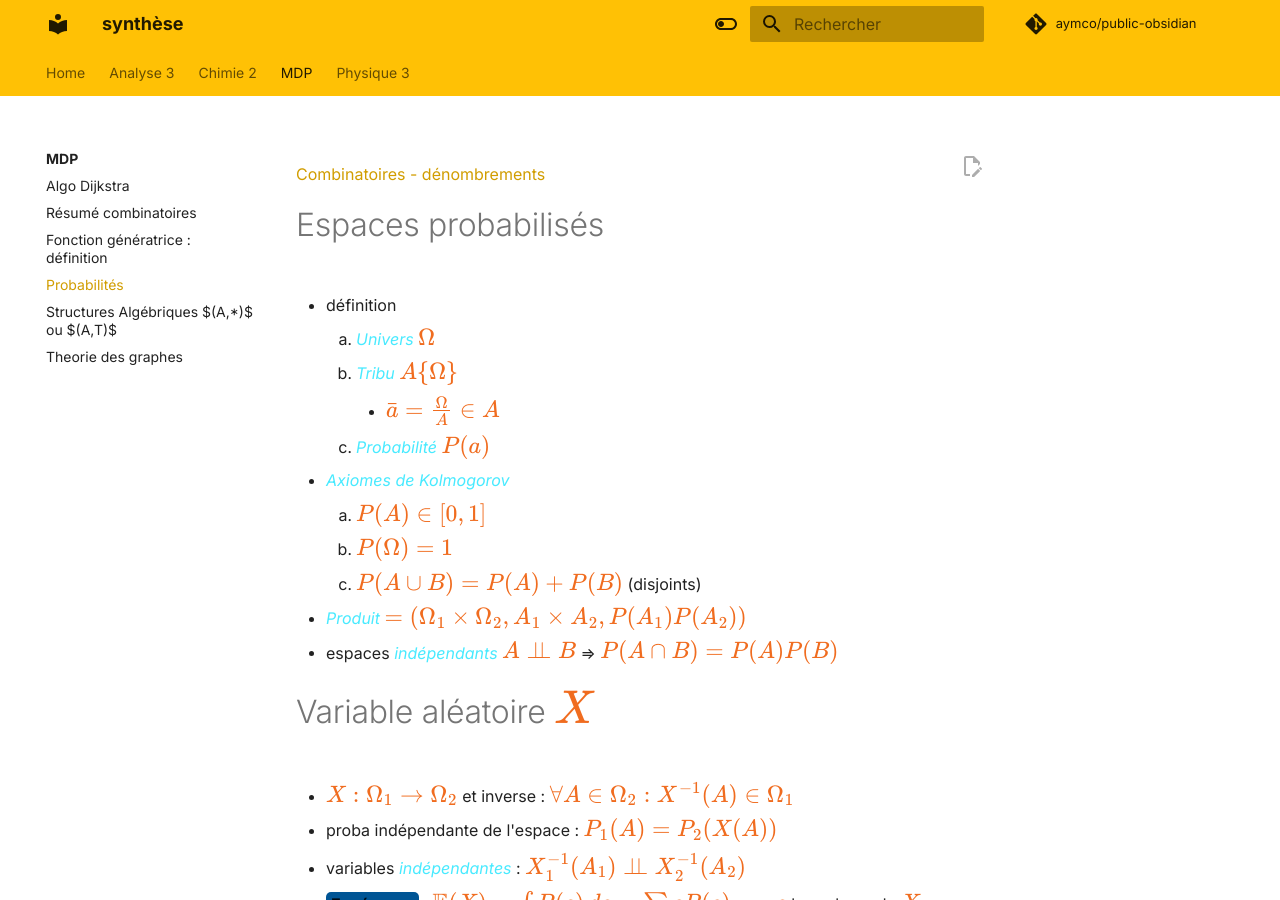
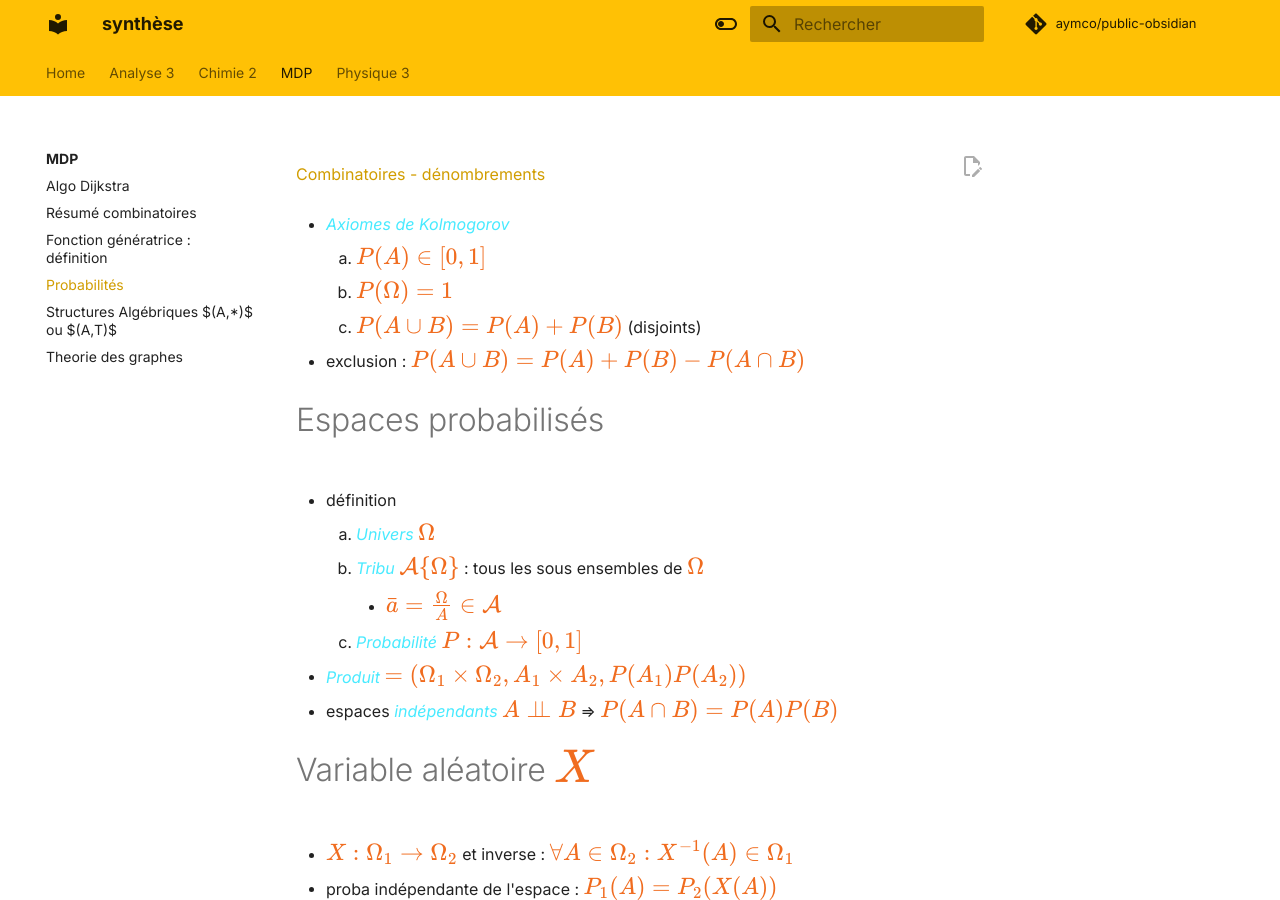
Before and after one commit to Aymco/public-obsidian, an MkDocs documentation site: the page built from docs/MDP/Probabilités.md, in a window 1280 px wide and 900 px high. Built offline with MkDocs 1.6.1 and Material for MkDocs 9.7.7, drawn with Linux system fonts in a browser that asks for light colours; comment, search, counter and statistics services are not loaded.

Commit message:
PUSH NOTE : Probabilités.md

```diff
--- a/docs/MDP/Probabilités.md
+++ b/docs/MDP/Probabilités.md
@@ -2,22 +2,26 @@
 share: true
 category: MDP
 created: 2023-12-16
-updated: 2024-01-04
+updated: 2024-01-05
 ---
 
 [Combinatoires - dénombrements](Combinatoires%20-%20d%C3%A9nombrements.md)
-# Espaces probabilisés
 
-- définition
-	1. *Univers* $\Omega$
-	2. *Tribu* $A \{ \Omega \}$
-		- $\bar{a}=\frac{\Omega}{A} \in A$
-	1. *Probabilité* $P(a)$
 
 - *Axiomes de Kolmogorov*
 	1. $P(A)\in[0,1]$
 	2. $P(\Omega)=1$
 	3. $P(A\cup B)=P(A)+P(B)$ (disjoints)
+
+- exclusion : $P(A\cup B)=P(A)+P(B)-P(A\cap B)$
+
+# Espaces probabilisés
+
+- définition
+	1. *Univers* $\Omega$
+	2. *Tribu* $\mathcal{A} \{ \Omega \}$ : tous les sous ensembles de $\Omega$
+		- $\bar{a}=\frac{\Omega}{A} \in \mathcal{A}$
+	1. *Probabilité* $P:\mathcal{A}\to[0,1]$
 
 - *Produit*  $=(\Omega_{1}\times\Omega_{2}, A_{1}\times A_{2}, P(A_{1})P(A_{2}))$
 
```
